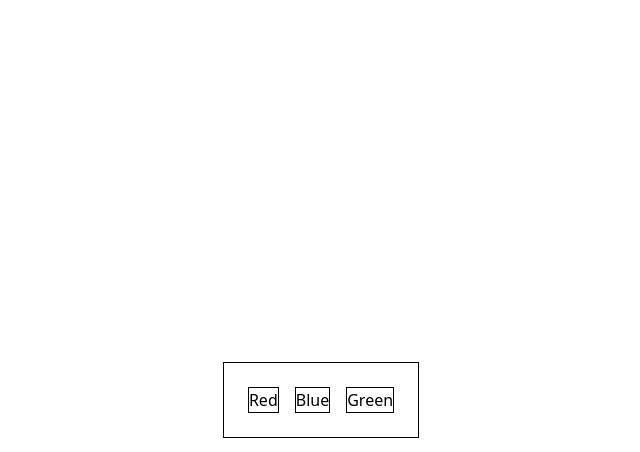
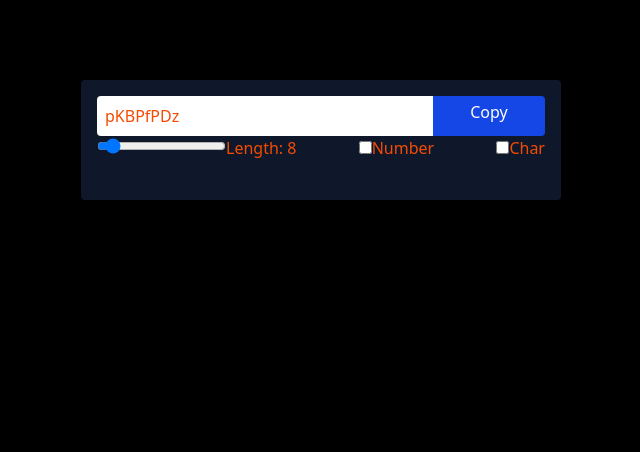
Before and after one commit to kartiktomar2/learningReact, a React (Vite) app: page / in a window 1280 px wide. Shown: the top 452 px of the page, without its empty margins (319-959 px from the left). Built offline with nearby package versions, Linux system fonts and the light colour scheme.

Commit message:
used useCallback hook here and learn about render and commit phase

```diff
--- a/src/App.jsx
+++ b/src/App.jsx
@@ -4,6 +4,7 @@ import viteLogo from '/vite.svg'
 import './App.css'
 import Card from './components/Card'
 import BgChanger from './components/BgChanger'
+import PasswordGenerator from './components/PasswordGenerator'
 
 function App() {
   let [count, setCount] = useState(0)
@@ -28,7 +29,8 @@ function App() {
          <button onClick={decCount}>dec count</button> */}
          {/* <Card age={21} name="Kartik" title="developer" arr={[1,2,3]}/>
          <Card age={22} name="Kartik Tomar" title="SDE" arr={[4,5,6]}/> */}
-         <BgChanger/>
+         {/* <BgChanger/> */}
+         <PasswordGenerator/>
     </>
   )
 }
--- /dev/null
+++ b/src/components/PasswordGenerator.jsx
@@ -0,0 +1,151 @@
+import React, { useCallback, useEffect, useRef, useState } from 'react'
+
+const PasswordGenerator = () => {
+
+    const [password, setPassword] = useState("");
+    const [length, setLength] = useState(8);
+    const [isNumberIncluded, setIsNumberIncluded] = useState(false);
+    const [isCharIncluded, setIsCharIncluded] = useState(false);
+
+    let generatePassword=useCallback(function() {
+         let str="abcdefghijklmnopqrstuvwxyzABCDEFGHIJKLMNOPQRSTUVWXYZ";
+         if(isNumberIncluded)
+         {
+             str+="1234567890";
+         }
+         if(isCharIncluded)
+         {
+          str+="!@#$%^&*(){}?/|";
+         }
+         let ans="";
+         for(let i=0;i<length;i++)
+         {
+            //max number from 0 to str.length-1;
+            //append in the ans ;
+            //set ans in the state
+            let randomIndex=Math.floor(Math.random() * (str.length - 0)) + 0;
+            ans+=str.charAt(randomIndex);
+         }
+         setPassword(ans);
+    },[length,isNumberIncluded,isCharIncluded])
+
+    let passRef= useRef()
+
+    function copyPassword()
+    {
+        passRef.current.focus();
+          console.log("password to copy is: ", passRef.current.value);
+
+
+    }
+
+    useEffect(() => {
+         generatePassword();
+    }, [length, isNumberIncluded, isCharIncluded])
+
+
+// if I called generate function outside useEffect then this will happen
+// What actually happens
+// React starts rendering the component
+// generatePassword() is called during render
+// Inside it, setPassword() is called
+// setPassword() schedules a re-render
+// React re-renders the component
+// During the new render, generatePassword() is called again
+// It calls setPassword() again
+// Repeat forever → “Too many re-renders”
+// React can never reach commit phase
+//🚨 The render phase never completes, so:
+// No commit
+// No DOM update
+// No effects
+// No paint
+// React is stuck in render → abort → render → abort.
+
+
+// more explanation of why I should not call generatePassword() outside useEffect
+// Render phase starts
+// → generatePassword() runs
+// → setPassword() called
+// → React aborts current render
+// → schedules a new render
+// → render phase starts again
+// → generatePassword() runs again
+// → setPassword() called again
+
+
+// if I called generate function inside useEffect
+//What happens on initial mount
+// React renders the component (NO state updates yet)
+// JSX is committed to the DOM
+// useEffect runs after commit
+// generatePassword() is called
+// setPassword() is called
+// React schedules one re-render
+// So far so good.
+// What happens on the re-render
+// React re-renders the component
+// Dependencies are checked:
+// length ❌ unchanged
+// isNumberIncluded ❌ unchanged
+// isCharIncluded ❌ unchanged
+// Effect is NOT re-run
+// No more state updates
+// Render loop stops
+// ✅ No infinite loop
+
+
+    return (
+        <div className='w-screen h-screen bg-black flex justify-center '>
+            <div className='bg-slate-900 h-30 w-120 mt-20 rounded  p-4 ' >
+                {/* // text and copy button */}
+                <div className='flex w-full '>
+                    <input
+                       value={password}
+                       readOnly={true}
+                      ref={passRef}
+                    className='bg-white w-3/4 h-10 rounded-l overflow-x-auto text-orange-600 p-2 '/>
+
+                    <div
+                    className='bg-blue-700 w-1/4 cursor-pointer text-white text-center p-1 rounded-r '
+                    onClick={copyPassword}
+                    >Copy</div>
+                </div>
+
+                {/* //length, Number, CHar  */}
+                <div className='flex text-orange-600 justify-between'>
+                    <div>
+                        <input type="range"
+                            min={1}
+                            value={length}
+                            onChange={(e)=>setLength(e.target.value)}
+                            max={100}
+                            name=""
+                            id="" />
+                        <span>Length: {length}</span>
+                    </div>
+                    <div>
+                        <input type="checkbox"
+                         name=""
+                         id=""
+                         checked={isNumberIncluded}
+                         onChange={()=>setIsNumberIncluded(!isNumberIncluded)}
+                         />
+                        Number
+                    </div>
+                    <div>
+                        <input type="checkbox"
+                        name=""
+                        id=""
+                        checked={isCharIncluded}
+                        onChange={()=>setIsCharIncluded(!isCharIncluded)}
+                        />
+                        Char
+                    </div>
+                </div>
+            </div>
+        </div>
+    )
+}
+
+export default PasswordGenerator
```
